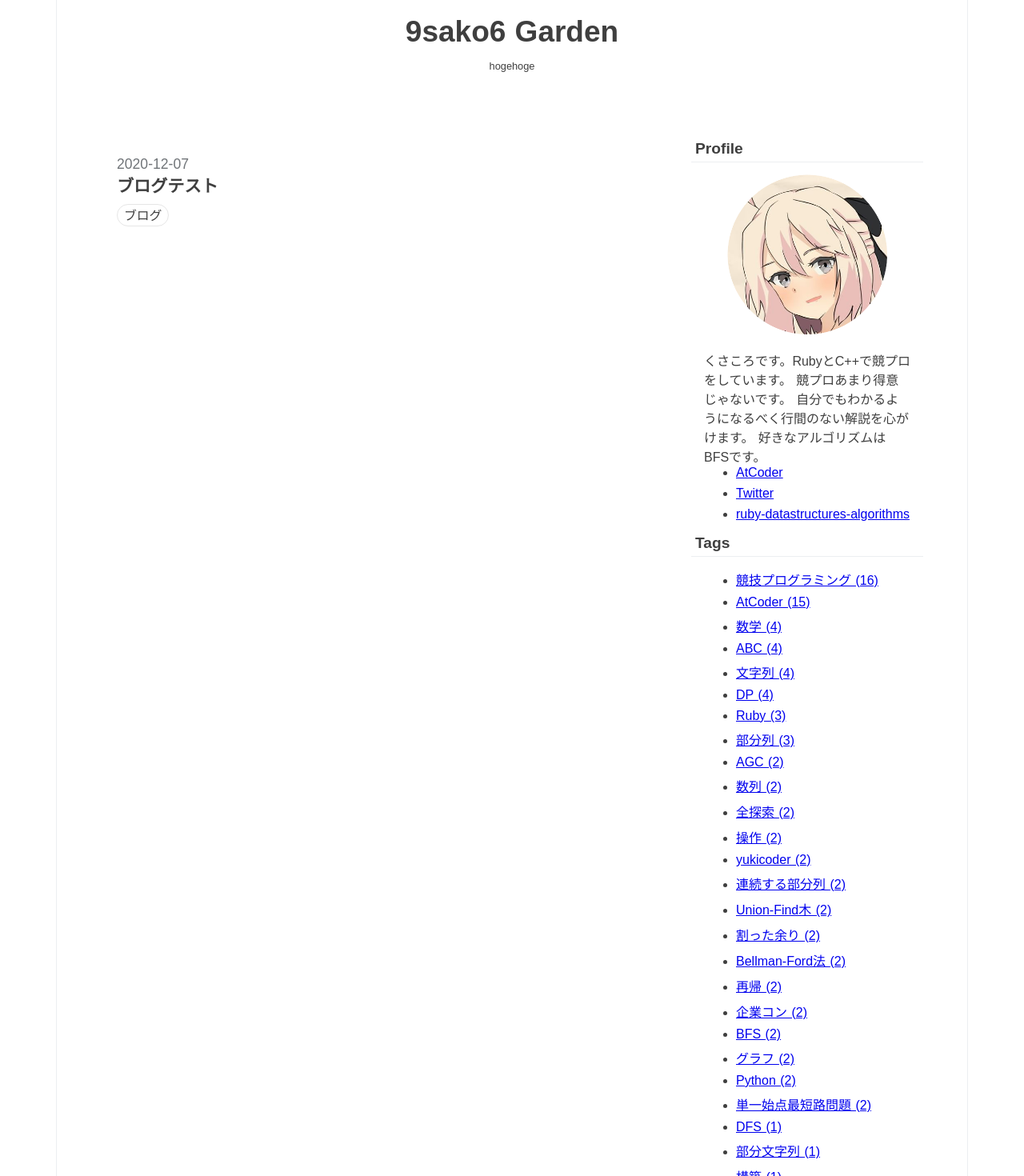
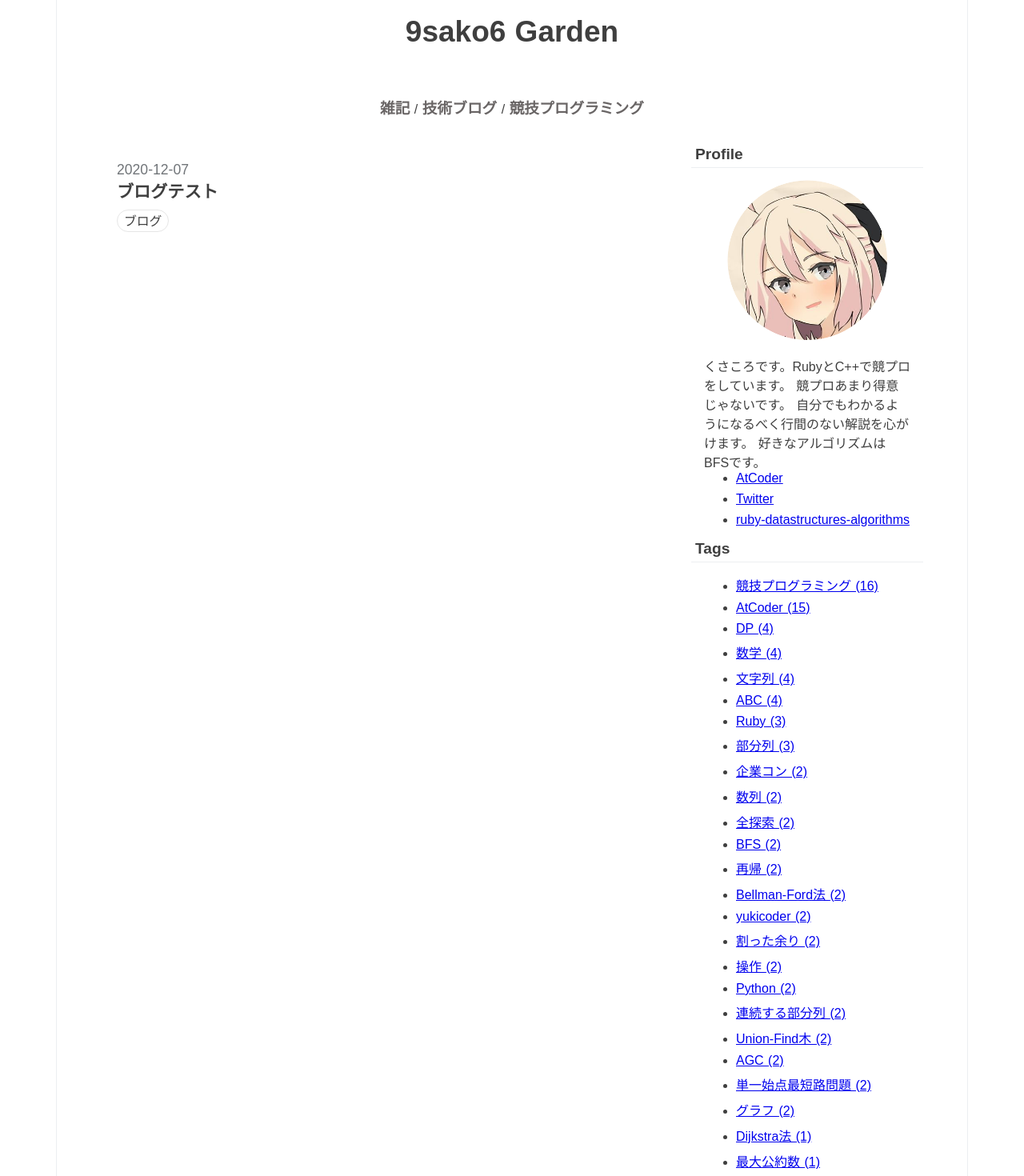
Before and after one commit to 9sako6/9sako6.github.io, a Nuxt app: page /blog in a window 1280 px wide. Shown: the part 40-1510 px from the top of the page at 80% size. Built offline with nearby package versions, Linux system fonts and the light colour scheme.

Commit message:
fix layout

```diff
--- /dev/null
+++ b/components/Navi.vue
@@ -0,0 +1,38 @@
+<template>
+  <div id="blog-title-wrapper">
+    <nuxt-link class="link" to="/blog"><h3 class="title">雑記</h3></nuxt-link> /
+    <nuxt-link class="link" to="/tech_blog"
+      ><h3 class="title">技術ブログ</h3></nuxt-link
+    >
+    /
+    <nuxt-link class="link" to="/competitive_programming"
+      ><h3 class="title">競技プログラミング</h3></nuxt-link
+    >
+  </div>
+</template>
+
+<script>
+export default {}
+</script>
+
+<style scoped>
+#blog-title-wrapper {
+  text-align: center;
+}
+#blog-title {
+  color: #3f3f3f;
+  font-size: 37px;
+  line-height: 60px;
+  font-weight: 600;
+}
+.link {
+  text-decoration: none;
+  color: #696565;
+}
+.link:hover {
+  color: #e65a5a;
+}
+.title {
+  display: inline;
+}
+</style>
--- a/components/PageTitle.vue
+++ b/components/PageTitle.vue
@@ -3,7 +3,7 @@
     <h1 id="blog-title">
       <nuxt-link to="/" class="nav-link">9sako6 Garden</nuxt-link>
     </h1>
-    <h2 id="blog-description">hogehoge</h2>
+    <!-- <h2 id="blog-description">くさころのサイト</h2> -->
   </div>
 </template>
 
--- a/contents/posts/competitive_programming/summary.json
+++ b/contents/posts/competitive_programming/summary.json
@@ -55,6 +55,26 @@
       "sourceBase": "2019-05-22-abc087_d.md",
       "sourceExt": ".md"
     },
+    "contents/posts/competitive_programming/2019-07-25-abc113_d.json": {
+      "title": "ABC113 D - Number of Amidakuji (400点)",
+      "description": null,
+      "tags": [
+        "競技プログラミング",
+        "Ruby",
+        "DP",
+        "AtCoder",
+        "典型",
+        "割った余り"
+      ],
+      "created_at": "2019-07-25T00:00:00.000Z",
+      "updated_at": "2019-11-09T00:00:00.000Z",
+      "draft": false,
+      "dir": "contents/posts/competitive_programming",
+      "base": "2019-07-25-abc113_d.json",
+      "ext": ".json",
+      "sourceBase": "2019-07-25-abc113_d.md",
+      "sourceExt": ".md"
+    },
     "contents/posts/competitive_programming/2019-10-20-yukicoder910.json": {
       "title": "No.910 素数部分列 (★2.5)",
       "description": null,
@@ -73,6 +93,25 @@
       "base": "2019-10-20-yukicoder910.json",
       "ext": ".json",
       "sourceBase": "2019-10-20-yukicoder910.md",
+      "sourceExt": ".md"
+    },
+    "contents/posts/competitive_programming/2019-11-06-abc019_b.json": {
+      "title": "ABC019 B - 高橋くんと文字列圧縮",
+      "description": null,
+      "tags": [
+        "ランレングス圧縮",
+        "文字列",
+        "競技プログラミング",
+        "AtCoder",
+        "ABC"
+      ],
+      "created_at": "2019-11-06T00:00:00.000Z",
+      "updated_at": "2019-11-12T00:00:00.000Z",
+      "draft": false,
+      "dir": "contents/posts/competitive_programming",
+      "base": "2019-11-06-abc019_b.json",
+      "ext": ".json",
+      "sourceBase": "2019-11-06-abc019_b.md",
       "sourceExt": ".md"
     },
     "contents/posts/competitive_programming/2019-11-06-abc044_d.json": {
@@ -96,45 +135,6 @@
       "base": "2019-11-06-abc044_d.json",
       "ext": ".json",
       "sourceBase": "2019-11-06-abc044_d.md",
-      "sourceExt": ".md"
-    },
-    "contents/posts/competitive_programming/2019-07-25-abc113_d.json": {
-      "title": "ABC113 D - Number of Amidakuji (400点)",
-      "description": null,
-      "tags": [
-        "競技プログラミング",
-        "Ruby",
-        "DP",
-        "AtCoder",
-        "典型",
-        "割った余り"
-      ],
-      "created_at": "2019-07-25T00:00:00.000Z",
-      "updated_at": "2019-11-09T00:00:00.000Z",
-      "draft": false,
-      "dir": "contents/posts/competitive_programming",
-      "base": "2019-07-25-abc113_d.json",
-      "ext": ".json",
-      "sourceBase": "2019-07-25-abc113_d.md",
-      "sourceExt": ".md"
-    },
-    "contents/posts/competitive_programming/2019-11-06-abc019_b.json": {
-      "title": "ABC019 B - 高橋くんと文字列圧縮",
-      "description": null,
-      "tags": [
-        "ランレングス圧縮",
-        "文字列",
-        "競技プログラミング",
-        "AtCoder",
-        "ABC"
-      ],
-      "created_at": "2019-11-06T00:00:00.000Z",
-      "updated_at": "2019-11-12T00:00:00.000Z",
-      "draft": false,
-      "dir": "contents/posts/competitive_programming",
-      "base": "2019-11-06-abc019_b.json",
-      "ext": ".json",
-      "sourceBase": "2019-11-06-abc019_b.md",
       "sourceExt": ".md"
     },
     "contents/posts/competitive_programming/2019-11-06-agc005_a.json": {
@@ -219,46 +219,6 @@
       "sourceBase": "2019-11-08-yukicoder909.md",
       "sourceExt": ".md"
     },
-    "contents/posts/competitive_programming/2019-11-09-lcs.json": {
-      "title": "Longest common substring problem (DP解法)",
-      "description": "2つの文字列の最長共通部分文字列を求める問題です。最長共通部分文字列とは、2つの文字列に含まれる連続した文字列のうち、長さが最大のものです...",
-      "tags": [
-        "文字列",
-        "DP",
-        "部分列",
-        "部分文字列"
-      ],
-      "created_at": "2019-11-09T00:00:00.000Z",
-      "updated_at": "2019-11-12T00:00:00.000Z",
-      "draft": false,
-      "dir": "contents/posts/competitive_programming",
-      "base": "2019-11-09-lcs.json",
-      "ext": ".json",
-      "sourceBase": "2019-11-09-lcs.md",
-      "sourceExt": ".md"
-    },
-    "contents/posts/competitive_programming/2019-11-24-abc114_c.json": {
-      "title": "ABC114 C - 755 (300点)",
-      "description": null,
-      "tags": [
-        "競技プログラミング",
-        "AtCoder",
-        "ABC",
-        "BFS",
-        "DFS",
-        "再帰",
-        "各桁",
-        "全探索"
-      ],
-      "created_at": "2019-11-24T00:00:00.000Z",
-      "updated_at": "2019-11-26T00:00:00.000Z",
-      "draft": false,
-      "dir": "contents/posts/competitive_programming",
-      "base": "2019-11-24-abc114_c.json",
-      "ext": ".json",
-      "sourceBase": "2019-11-24-abc114_c.md",
-      "sourceExt": ".md"
-    },
     "contents/posts/competitive_programming/2019-11-07-agc018_a.json": {
       "title": "AGC018 A - Getting Difference (300点)",
       "description": null,
@@ -302,6 +262,24 @@
       "sourceBase": "2019-11-12-graph_memo.md",
       "sourceExt": ".md"
     },
+    "contents/posts/competitive_programming/2019-11-09-lcs.json": {
+      "title": "Longest common substring problem (DP解法)",
+      "description": "2つの文字列の最長共通部分文字列を求める問題です。最長共通部分文字列とは、2つの文字列に含まれる連続した文字列のうち、長さが最大のものです...",
+      "tags": [
+        "文字列",
+        "DP",
+        "部分列",
+        "部分文字列"
+      ],
+      "created_at": "2019-11-09T00:00:00.000Z",
+      "updated_at": "2019-11-12T00:00:00.000Z",
+      "draft": false,
+      "dir": "contents/posts/competitive_programming",
+      "base": "2019-11-09-lcs.json",
+      "ext": ".json",
+      "sourceBase": "2019-11-09-lcs.md",
+      "sourceExt": ".md"
+    },
     "contents/posts/competitive_programming/2019-11-13-bellman_ford.json": {
       "title": "Bellman-Ford法の解説",
       "description": null,
@@ -317,27 +295,6 @@
       "base": "2019-11-13-bellman_ford.json",
       "ext": ".json",
       "sourceBase": "2019-11-13-bellman_ford.md",
-      "sourceExt": ".md"
-    },
-    "contents/posts/competitive_programming/2019-11-25-code_festival_2017_quala_b.json": {
-      "title": "B - fLIP (200点)",
-      "description": null,
-      "tags": [
-        "競技プログラミング",
-        "AtCoder",
-        "2変数",
-        "グリッド",
-        "全探索",
-        "白黒",
-        "反転"
-      ],
-      "created_at": "2019-11-25T00:00:00.000Z",
-      "updated_at": "2019-11-26T00:00:00.000Z",
-      "draft": false,
-      "dir": "contents/posts/competitive_programming",
-      "base": "2019-11-25-code_festival_2017_quala_b.json",
-      "ext": ".json",
-      "sourceBase": "2019-11-25-code_festival_2017_quala_b.md",
       "sourceExt": ".md"
     },
     "contents/posts/competitive_programming/2019-11-24-ddcc2020_d.json": {
@@ -360,6 +317,43 @@
       "base": "2019-11-24-ddcc2020_d.json",
       "ext": ".json",
       "sourceBase": "2019-11-24-ddcc2020_d.md",
+      "sourceExt": ".md"
+    },
+    "contents/posts/competitive_programming/2019-11-24-abc114_c.json": {
+      "title": "ABC114 C - 755 (300点)",
+      "description": null,
+      "tags": [
+        "競技プログラミング",
+        "AtCoder",
+        "ABC",
+        "BFS",
+        "DFS",
+        "再帰",
+        "各桁",
+        "全探索"
+      ],
+      "created_at": "2019-11-24T00:00:00.000Z",
+      "updated_at": "2019-11-26T00:00:00.000Z",
+      "draft": false,
+      "dir": "contents/posts/competitive_programming",
+      "base": "2019-11-24-abc114_c.json",
+      "ext": ".json",
+      "sourceBase": "2019-11-24-abc114_c.md",
+      "sourceExt": ".md"
+    },
+    "contents/posts/competitive_programming/2019-11-29-apc001_b.json": {
+      "title": "B - Two Arrays (300点)",
+      "description": null,
+      "tags": [
+        null
+      ],
+      "created_at": "2019-11-29T00:00:00.000Z",
+      "updated_at": null,
+      "draft": true,
+      "dir": "contents/posts/competitive_programming",
+      "base": "2019-11-29-apc001_b.json",
+      "ext": ".json",
+      "sourceBase": "2019-11-29-apc001_b.md",
       "sourceExt": ".md"
     },
     "contents/posts/competitive_programming/2019-11-25-abc021_d.json": {
@@ -389,19 +383,25 @@
       "sourceBase": "2019-11-25-abc021_d.md",
       "sourceExt": ".md"
     },
-    "contents/posts/competitive_programming/2019-11-29-apc001_b.json": {
-      "title": "B - Two Arrays (300点)",
+    "contents/posts/competitive_programming/2019-11-25-code_festival_2017_quala_b.json": {
+      "title": "B - fLIP (200点)",
       "description": null,
       "tags": [
-        null
+        "競技プログラミング",
+        "AtCoder",
+        "2変数",
+        "グリッド",
+        "全探索",
+        "白黒",
+        "反転"
       ],
-      "created_at": "2019-11-29T00:00:00.000Z",
-      "updated_at": null,
-      "draft": true,
+      "created_at": "2019-11-25T00:00:00.000Z",
+      "updated_at": "2019-11-26T00:00:00.000Z",
+      "draft": false,
       "dir": "contents/posts/competitive_programming",
-      "base": "2019-11-29-apc001_b.json",
+      "base": "2019-11-25-code_festival_2017_quala_b.json",
       "ext": ".json",
-      "sourceBase": "2019-11-29-apc001_b.md",
+      "sourceBase": "2019-11-25-code_festival_2017_quala_b.md",
       "sourceExt": ".md"
     },
     "contents/posts/competitive_programming/2019-12-07-agc011_a.json": {
--- a/contents/posts/competitive_programming/tags_list.json
+++ b/contents/posts/competitive_programming/tags_list.json
@@ -9,11 +9,11 @@
       "count": 15
     },
     {
-      "name": "数学",
+      "name": "DP",
       "count": 4
     },
     {
-      "name": "ABC",
+      "name": "数学",
       "count": 4
     },
     {
@@ -21,7 +21,7 @@
       "count": 4
     },
     {
-      "name": "DP",
+      "name": "ABC",
       "count": 4
     },
     {
@@ -33,7 +33,7 @@
       "count": 3
     },
     {
-      "name": "AGC",
+      "name": "企業コン",
       "count": 2
     },
     {
@@ -45,11 +45,31 @@
       "count": 2
     },
     {
+      "name": "BFS",
+      "count": 2
+    },
+    {
+      "name": "再帰",
+      "count": 2
+    },
+    {
+      "name": "Bellman-Ford法",
+      "count": 2
+    },
+    {
+      "name": "yukicoder",
+      "count": 2
+    },
+    {
+      "name": "割った余り",
+      "count": 2
+    },
+    {
       "name": "操作",
       "count": 2
     },
     {
-      "name": "yukicoder",
+      "name": "Python",
       "count": 2
     },
     {
@@ -61,23 +81,11 @@
       "count": 2
     },
     {
-      "name": "割った余り",
+      "name": "AGC",
       "count": 2
     },
     {
-      "name": "Bellman-Ford法",
-      "count": 2
-    },
-    {
-      "name": "再帰",
-      "count": 2
-    },
-    {
-      "name": "企業コン",
-      "count": 2
-    },
-    {
-      "name": "BFS",
+      "name": "単一始点最短路問題",
       "count": 2
     },
     {
@@ -85,19 +93,11 @@
       "count": 2
     },
     {
-      "name": "Python",
-      "count": 2
-    },
-    {
-      "name": "単一始点最短路問題",
-      "count": 2
-    },
-    {
-      "name": "DFS",
+      "name": "Dijkstra法",
       "count": 1
     },
     {
-      "name": "部分文字列",
+      "name": "最大公約数",
       "count": 1
     },
     {
@@ -141,14 +141,6 @@
       "count": 1
     },
     {
-      "name": "ランレングス圧縮",
-      "count": 1
-    },
-    {
-      "name": "典型",
-      "count": 1
-    },
-    {
       "name": "式変形",
       "count": 1
     },
@@ -165,6 +157,10 @@
       "count": 1
     },
     {
+      "name": "ランレングス圧縮",
+      "count": 1
+    },
+    {
       "name": "部分列の削除",
       "count": 1
     },
@@ -177,11 +173,31 @@
       "count": 1
     },
     {
+      "name": "典型",
+      "count": 1
+    },
+    {
       "name": "重み付きUnion-Find木",
       "count": 1
     },
     {
       "name": "ゲーム",
+      "count": 1
+    },
+    {
+      "name": "反転",
+      "count": 1
+    },
+    {
+      "name": "白黒",
+      "count": 1
+    },
+    {
+      "name": "グリッド",
+      "count": 1
+    },
+    {
+      "name": "2変数",
       "count": 1
     },
     {
@@ -217,6 +233,14 @@
       "count": 1
     },
     {
+      "name": "各桁",
+      "count": 1
+    },
+    {
+      "name": "DFS",
+      "count": 1
+    },
+    {
       "name": "独立性",
       "count": 1
     },
@@ -233,19 +257,7 @@
       "count": 1
     },
     {
-      "name": "反転",
-      "count": 1
-    },
-    {
-      "name": "白黒",
-      "count": 1
-    },
-    {
-      "name": "グリッド",
-      "count": 1
-    },
-    {
-      "name": "2変数",
+      "name": "部分文字列",
       "count": 1
     },
     {
@@ -261,18 +273,6 @@
       "count": 1
     },
     {
-      "name": "Dijkstra法",
-      "count": 1
-    },
-    {
-      "name": "最大公約数",
-      "count": 1
-    },
-    {
-      "name": "各桁",
-      "count": 1
-    },
-    {
       "name": "選べる手が決まっている",
       "count": 1
     }
--- a/layouts/default.vue
+++ b/layouts/default.vue
@@ -3,6 +3,7 @@
     <!-- <Header style="flex: 1;" /> -->
     <div id="container-outer">
       <PageTitle />
+      <Navi />
       <div id="content">
         <nuxt id="page-main" />
         <aside id="side-menu">
@@ -18,6 +19,7 @@
 <script>
 // import Header from '~/components/Header.vue'
 import PageTitle from '~/components/PageTitle.vue'
+import Navi from '~/components/Navi.vue'
 import Profile from '~/components/Profile.vue'
 import Tags from '~/components/Tags.vue'
 import Footer from '~/components/Footer.vue'
@@ -26,6 +28,7 @@ export default {
   components: {
     // Header,
     PageTitle,
+    Navi,
     Profile,
     Tags,
     Footer
--- a/layouts/top.vue
+++ b/layouts/top.vue
@@ -1,6 +1,7 @@
 <template>
   <div id="root">
     <PageTitle />
+    <!-- <h2 id="blog-description">くさころのサイト</h2> -->
     <nuxt />
     <Footer />
   </div>
```
Also changed, not shown: pages/index.vue (+18 -6 lines), contents/posts/competitive_programming/tags_map.json.
